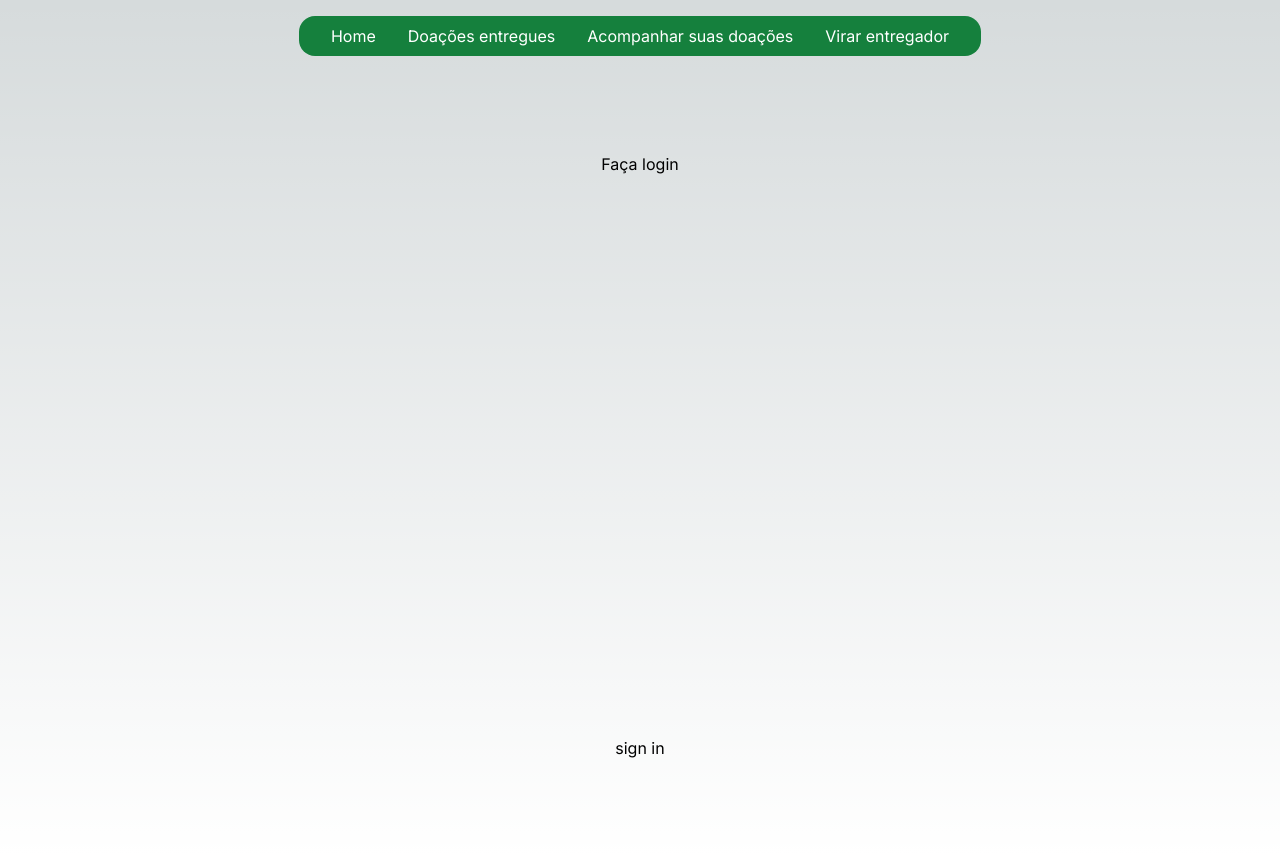
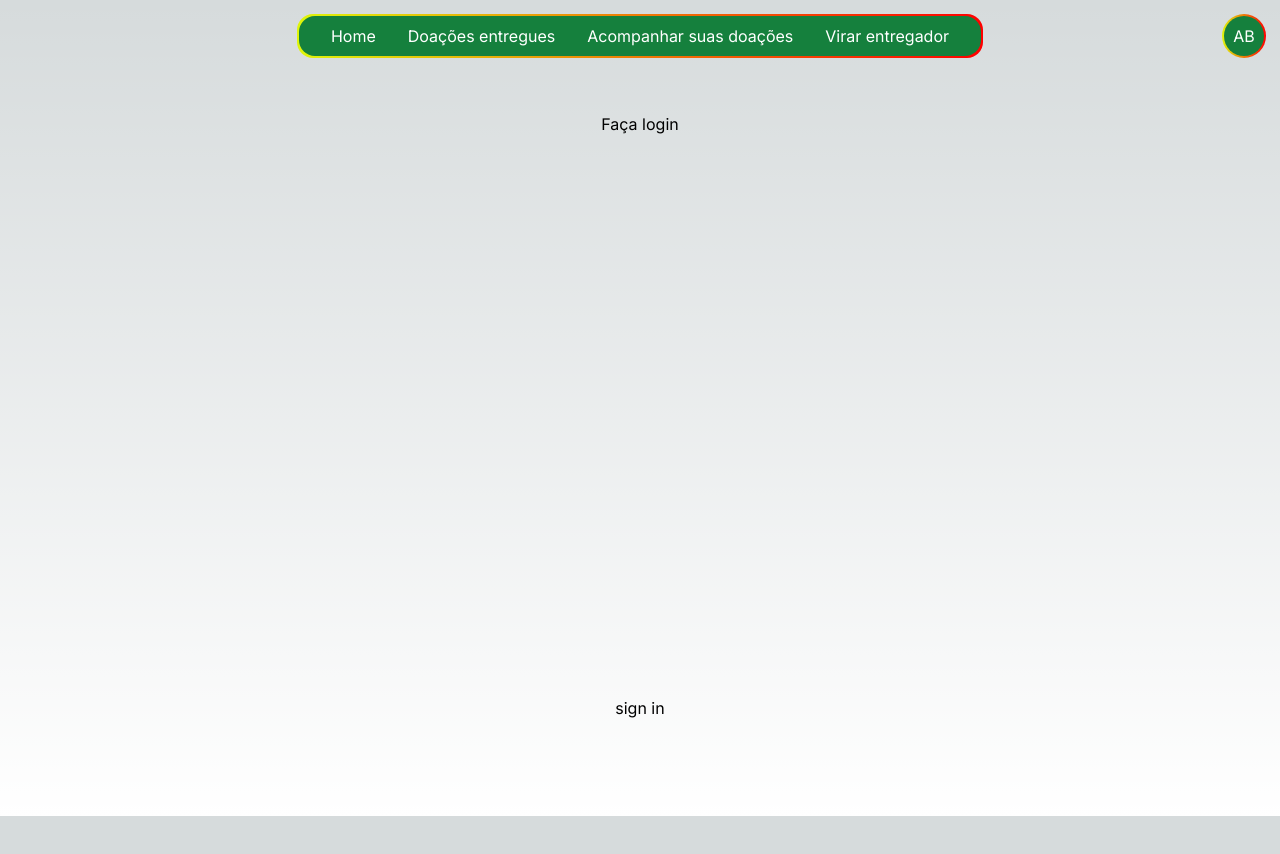
Before and after one commit to onicolasz/entrega-doacoes, a Next.js app: page /login in a window 1280 px wide. After the commit the page ends 816 px from the top, so only its background shows below. Built offline with nearby package versions, Linux system fonts and the light colour scheme; no server answers.

Commit message:
feat: add profile button and border-gradient

```diff
--- a/src/app/globals.css
+++ b/src/app/globals.css
@@ -1,6 +1,24 @@
 @tailwind base;
 @tailwind components;
 @tailwind utilities;
+
+@layer utilities {
+  .border-gradient {
+    position: absolute;
+  }
+
+  .border-gradient::before {
+    content: '';
+    position: absolute;
+    top: -2px;
+    bottom: -2px;
+    left: -2px;
+    right: -2px;
+    z-index: -1;
+    background: linear-gradient(to right, #def50b, #ff0000);
+    border-radius: inherit;
+  }
+}
 
 :root {
   --foreground-rgb: 0, 0, 0;
--- a/src/app/layout.tsx
+++ b/src/app/layout.tsx
@@ -20,7 +20,7 @@ export default function RootLayout({
     <html lang="pt-BR">
       <body className={inter.className}>
         <Providers>
-          <NavBar />
+          <NavBar></NavBar>
           {children}
         </Providers>
       </body>
--- a/src/components/NavBar.tsx
+++ b/src/components/NavBar.tsx
@@ -3,6 +3,7 @@
 import { UserContext } from "@/app/contexts/user.context";
 import { useRouter } from "next/navigation";
 import { useContext } from "react";
+import ProfileButton from "./ProfileButton";
 
 export default function NavBar() {
   const { user } = useContext(UserContext)
@@ -10,7 +11,7 @@ export default function NavBar() {
 
   return (
     <div className="flex justify-center mt-4">
-      <nav className="flex justify-center bg-green-700 h-10 p-4 items-center text-white rounded-2xl">
+      <nav className="flex justify-center bg-green-700 h-10 p-4 items-center text-white rounded-2xl border-gradient">
         <ul className="flex h-full items-center">
           <li
             onClick={() => push("/")}
@@ -40,6 +41,7 @@ export default function NavBar() {
           )}
         </ul>
       </nav>
+      <ProfileButton></ProfileButton>
     </div>
   );
 }
--- /dev/null
+++ b/src/components/ProfileButton.tsx
@@ -0,0 +1,7 @@
+export default function ProfileButton() {
+  return (
+    <div className="absolute top-4 right-4 flex w-10 h-10 rounded-full bg-green-700 border-gradient text-white items-center justify-center">
+      <p>AB</p>
+    </div>
+  );
+}
```
